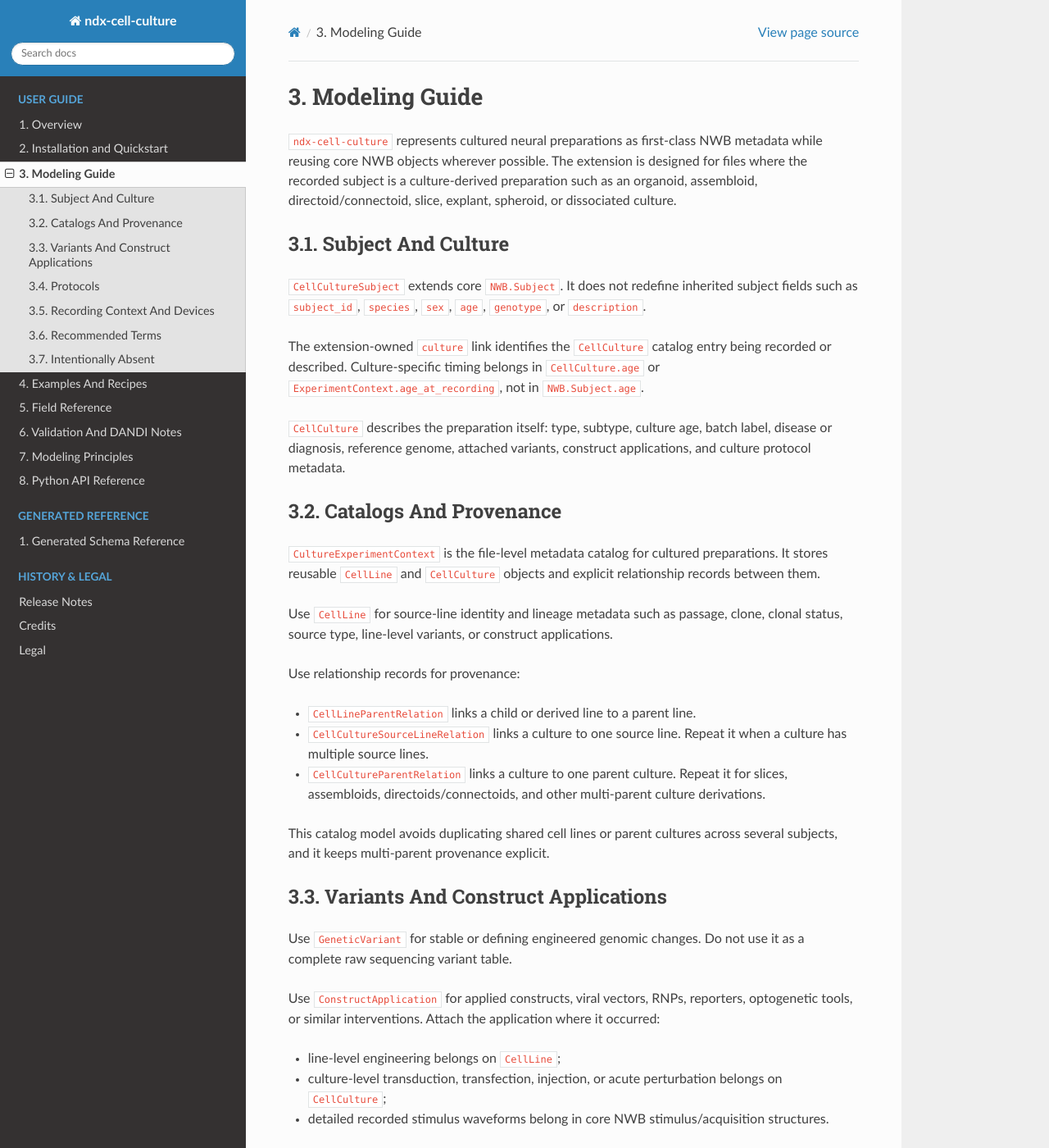
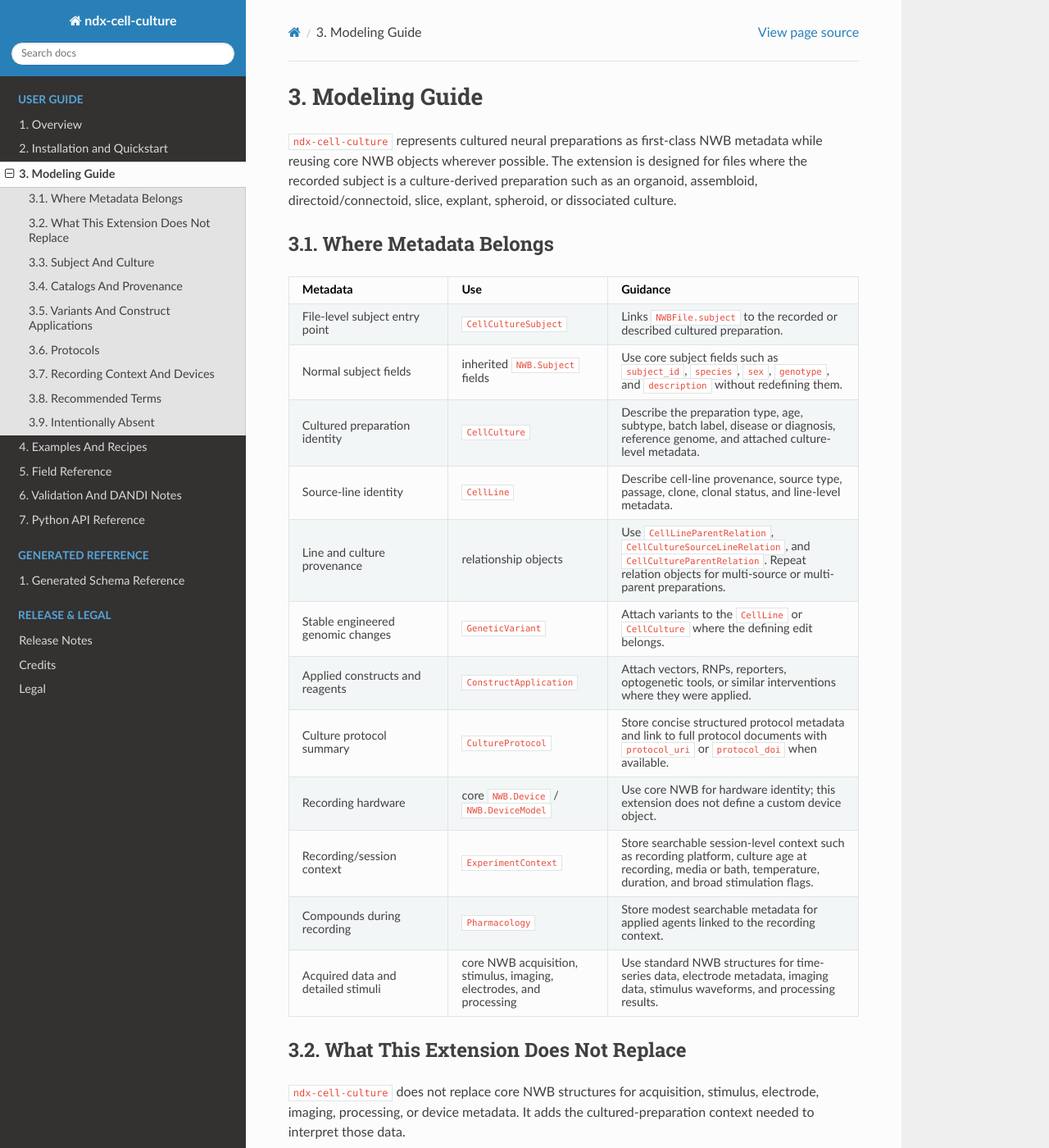
Before and after one commit to braingeneers/ndx-cell-culture, a Sphinx documentation site: the page built from docs/source/source/modeling_guide.rst, in a window 1280 px wide and 1400 px high. Shown: the whole window at 82% size. Built offline with Sphinx 7.4.7 and the Read the Docs theme 3.1.0, drawn with Linux system fonts in a browser that asks for light colours; some of the changed text lies outside the part shown.

Commit message:
Consolidate public release documentation

```diff
--- a/docs/source/source/index.rst
+++ b/docs/source/source/index.rst
@@ -50,7 +50,6 @@ metadata is attached through the subject and file-level lab metadata.
     examples
     field_reference
     validation_dandi
-    modeling_principles
     api_reference
 
 .. toctree::
@@ -62,7 +61,7 @@ metadata is attached through the subject and file-level lab metadata.
 
 .. toctree::
     :maxdepth: 2
-    :caption: History & Legal
+    :caption: Release & Legal
 
     release_notes
     credits
--- a/docs/source/source/modeling_guide.rst
+++ b/docs/source/source/modeling_guide.rst
@@ -6,6 +6,74 @@ NWB metadata while reusing core NWB objects wherever possible. The extension is
 designed for files where the recorded subject is a culture-derived preparation
 such as an organoid, assembloid, directoid/connectoid, slice, explant,
 spheroid, or dissociated culture.
+
+Where Metadata Belongs
+----------------------
+
+.. list-table::
+   :header-rows: 1
+   :widths: 28 28 44
+
+   * - Metadata
+     - Use
+     - Guidance
+   * - File-level subject entry point
+     - ``CellCultureSubject``
+     - Links ``NWBFile.subject`` to the recorded or described cultured
+       preparation.
+   * - Normal subject fields
+     - inherited ``NWB.Subject`` fields
+     - Use core subject fields such as ``subject_id``, ``species``, ``sex``,
+       ``genotype``, and ``description`` without redefining them.
+   * - Cultured preparation identity
+     - ``CellCulture``
+     - Describe the preparation type, age, subtype, batch label, disease or
+       diagnosis, reference genome, and attached culture-level metadata.
+   * - Source-line identity
+     - ``CellLine``
+     - Describe cell-line provenance, source type, passage, clone, clonal
+       status, and line-level metadata.
+   * - Line and culture provenance
+     - relationship objects
+     - Use ``CellLineParentRelation``, ``CellCultureSourceLineRelation``, and
+       ``CellCultureParentRelation``. Repeat relation objects for multi-source
+       or multi-parent preparations.
+   * - Stable engineered genomic changes
+     - ``GeneticVariant``
+     - Attach variants to the ``CellLine`` or ``CellCulture`` where the
+       defining edit belongs.
+   * - Applied constructs and reagents
+     - ``ConstructApplication``
+     - Attach vectors, RNPs, reporters, optogenetic tools, or similar
+       interventions where they were applied.
+   * - Culture protocol summary
+     - ``CultureProtocol``
+     - Store concise structured protocol metadata and link to full protocol
+       documents with ``protocol_uri`` or ``protocol_doi`` when available.
+   * - Recording hardware
+     - core ``NWB.Device`` / ``NWB.DeviceModel``
+     - Use core NWB for hardware identity; this extension does not define a
+       custom device object.
+   * - Recording/session context
+     - ``ExperimentContext``
+     - Store searchable session-level context such as recording platform,
+       culture age at recording, media or bath, temperature, duration, and
+       broad stimulation flags.
+   * - Compounds during recording
+     - ``Pharmacology``
+     - Store modest searchable metadata for applied agents linked to the
+       recording context.
+   * - Acquired data and detailed stimuli
+     - core NWB acquisition, stimulus, imaging, electrodes, and processing
+     - Use standard NWB structures for time-series data, electrode metadata,
+       imaging data, stimulus waveforms, and processing results.
+
+What This Extension Does Not Replace
+------------------------------------
+
+``ndx-cell-culture`` does not replace core NWB structures for acquisition,
+stimulus, electrode, imaging, processing, or device metadata. It adds the
+cultured-preparation context needed to interpret those data.
 
 Subject And Culture
 -------------------
@@ -62,6 +130,11 @@ where it occurred:
 * detailed recorded stimulus waveforms belong in core NWB stimulus/acquisition
   structures.
 
+Repeated variants, construct applications, and pharmacology records are
+semantic child objects. Use them for records with clear biological or
+experimental meaning; use core NWB tables and time series for high-volume
+acquisition, stimulus, electrode, imaging, processing, and analysis data.
+
 Protocols
 ---------
 
--- a/docs/source/source/release_notes.rst
+++ b/docs/source/source/release_notes.rst
@@ -4,4 +4,7 @@ Release Notes
 1.0rc1
 ------
 
-Initial release candidate for NWB maintainer and stakeholder review.
+Initial release candidate for NWB maintainer, stakeholder, and external lab
+review. This release candidate includes the core schema, PyNWB package,
+synthetic examples, public documentation, and validation helpers intended for
+review before the first stable ``1.0.0`` release.
```
Also changed, not shown: README.md (+0 -1 lines), docs/source/source/modeling_principles.rst (deleted, +0 -66 lines).
